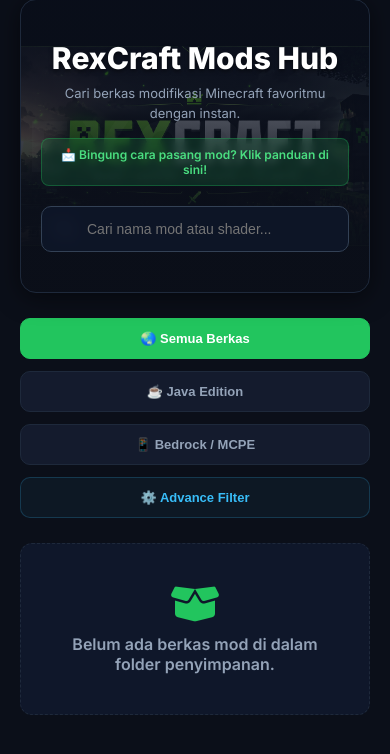
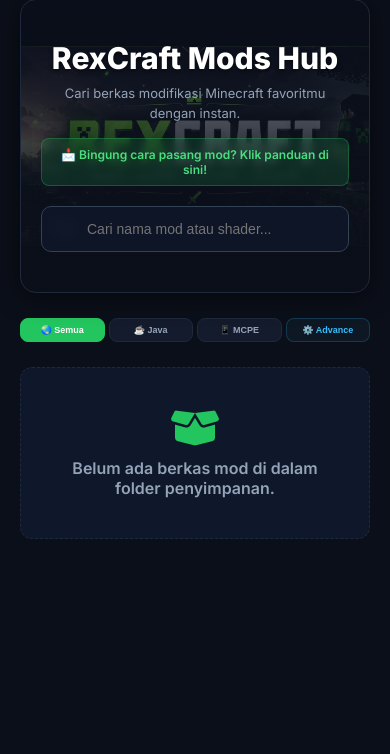
Before and after one commit to mlf167937-svg/mods-hub, a Flask app: page / in a window 390 px wide. Shown: the part 74-828 px from the top of the page. Run offline with Flask 3, Linux system fonts and the light colour scheme.

Commit message:
Update index.html

```diff
--- a/templates/index.html
+++ b/templates/index.html
@@ -133,27 +133,28 @@
         }
         .rex-search-field:focus { border-color: #22c55e; }
 
-        /* ==================== FILTERS GRID ==================== */
+        /* ==================== BUTTONS FILTER (UKURAN LEBIH KECIL) ==================== */
         .filter-buttons-grid {
             display: grid;
-            grid-template-columns: repeat(2, 1fr);
-            gap: 12px;
+            grid-template-columns: repeat(4, 1fr); /* Menjadi 4 kolom sejajar berjejer rapi */
+            gap: 8px; /* Jarak antar tombol agak dirapatkan */
             margin-bottom: 25px;
         }
         .filter-btn {
             background: #141b2d;
             border: 1px solid #1e293b;
             color: #94a3b8;
-            padding: 12px;
-            border-radius: 10px;
+            padding: 8px 4px; /* Padding vertikal & horizontal diperkecil */
+            border-radius: 8px;
             font-weight: 600;
-            font-size: 13px;
+            font-size: 11px; /* Ukuran teks diperkecil dari 13px ke 11px */
             cursor: pointer;
             display: flex;
             align-items: center;
             justify-content: center;
-            gap: 8px;
+            gap: 4px;
             transition: 0.2s;
+            white-space: nowrap; /* Teks tidak akan kepotong/turun kebawah */
         }
         .filter-btn:hover { background: #1e293b; color: #fff; }
         .filter-btn.active-filter {
@@ -173,7 +174,7 @@
             border-color: #38bdf8;
         }
 
-        /* ==================== MODS CARD LAYOUT (SIDE-BY-SIDE) ==================== */
+        /* ==================== MODS CARD LAYOUT ==================== */
         .mods-grid-container {
             display: flex;
             flex-direction: column;
@@ -222,7 +223,7 @@
         .mod-card-title { font-size: 22px; color: #fff; font-weight: 700; margin: 0 0 6px 0; line-height: 1.2; }
         .mod-card-desc { color: #94a3b8; font-size: 13px; margin: 0 0 18px 0; line-height: 1.5; }
 
-        /* MODRINTH STYLE TRIGGER BUTTON */
+        /* VIEW DOWNLOAD LINK BUTTON (DIUBAH KEMBALI JADI LINK KE HALAMAN WEB DETAIL) */
         .action-view-btn {
             background: #22c55e;
             color: #fff;
@@ -244,12 +245,12 @@
         }
         .action-view-btn:hover { background: #16a34a; }
 
-        /* ==================== MODRINTH DOWNLOAD MODAL SYSTEM ==================== */
+        /* ==================== INTERFACE ADVANCE FILTER MODAL ==================== */
         .rex-modal-overlay {
             position: fixed;
             top: 0; left: 0; width: 100%; height: 100%;
-            background: rgba(0, 0, 0, 0.85);
-            backdrop-filter: blur(8px);
+            background: rgba(0, 0, 0, 0.8);
+            backdrop-filter: blur(6px);
             display: none;
             align-items: center;
             justify-content: center;
@@ -258,86 +259,43 @@
             box-sizing: border-box;
         }
         .rex-modal-box {
-            background: #1c1e1f; /* Warna Gelap Modrinth */
-            border: 1px solid #2d3134;
+            background: #0f172a;
+            border: 1px solid #334155;
             border-radius: 16px;
             width: 100%;
-            max-width: 440px;
+            max-width: 420px;
             padding: 24px;
-            box-shadow: 0 20px 40px rgba(0,0,0,0.7);
-            animation: modrinthSlideUp 0.3s cubic-bezier(0.16, 1, 0.3, 1);
+            box-shadow: 0 10px 30px rgba(0,0,0,0.6);
+            animation: popSlide 0.25s ease-out;
             box-sizing: border-box;
         }
-        @keyframes modrinthSlideUp {
-            from { transform: translateY(30px); opacity: 0; }
-            to { transform: translateY(0); opacity: 1; }
+        @keyframes popSlide { from { transform: scale(0.95); opacity: 0; } to { transform: scale(1); opacity: 1; } }
+
+        .modal-header-flex { display: flex; justify-content: space-between; align-items: center; margin-bottom: 20px; }
+        .modal-title { font-size: 16px; font-weight: 700; color: #fff; display: flex; align-items: center; gap: 8px; }
+        .modal-close-x { background: none; border: none; color: #64748b; font-size: 20px; cursor: pointer; }
+        .modal-close-x:hover { color: #fff; }
+
+        .filter-select-group { margin-bottom: 16px; }
+        .filter-select-group label { display: block; font-size: 11px; font-weight: 600; color: #94a3b8; margin-bottom: 6px; text-transform: uppercase; }
+        .rex-dropdown { width: 100%; background: #0b0f19; border: 1px solid #334155; border-radius: 8px; padding: 12px; color: #fff; font-size: 14px; outline: none; cursor: pointer; }
+
+        .btn-apply-advance {
+            background: #22c55e; color: #fff; width: 100%; border: none; padding: 12px; border-radius: 8px; font-weight: 700; font-size: 14px; cursor: pointer; display: flex; align-items: center; justify-content: center; gap: 6px;
         }
+        .btn-apply-advance:hover { background: #16a34a; }
 
-        .modal-header-flex { display: flex; justify-content: space-between; align-items: center; margin-bottom: 22px; }
-        .modal-title { font-size: 18px; font-weight: 700; color: #fff; display: flex; align-items: center; gap: 10px; }
-        .modal-title i { color: #00af5c; }
-        .modal-close-x { background: #2d3134; border: none; color: #a1a1aa; width: 32px; height: 32px; border-radius: 50%; display: flex; align-items: center; justify-content: center; cursor: pointer; transition: 0.2s; }
-        .modal-close-x:hover { color: #fff; background: #3e4448; }
-
-        /* MODRINTH INPUT SELECT BLOCK */
-        .modrinth-select-block {
-            background: #242628;
-            border: 1px solid #2d3134;
-            border-radius: 10px;
-            padding: 12px 16px;
-            margin-bottom: 20px;
-            display: flex;
-            flex-direction: column;
-            gap: 6px;
-        }
-        .modrinth-select-block label {
-            font-size: 11px;
-            font-weight: 700;
-            color: #a1a1aa;
-            text-transform: uppercase;
-            letter-spacing: 0.5px;
-            display: flex;
-            align-items: center;
-            gap: 6px;
-        }
-        .modrinth-dropdown {
-            width: 100%;
-            background: transparent;
-            border: none;
-            color: #fff;
-            font-size: 15px;
-            font-weight: 600;
-            outline: none;
-            cursor: pointer;
-            padding-right: 10px;
-        }
-        .modrinth-dropdown option {
-            background: #1c1e1f;
-            color: #fff;
-        }
-
-        /* FINAL DOWNLOAD BUTTON */
-        .btn-modrinth-download {
-            background: #00af5c;
-            color: #fff;
-            width: 100%;
-            border: none;
-            padding: 14px;
-            border-radius: 10px;
-            font-weight: 700;
-            font-size: 15px;
-            cursor: pointer;
-            display: flex;
-            align-items: center;
-            justify-content: center;
-            gap: 8px;
-            box-shadow: 0 4px 12px rgba(0, 175, 92, 0.3);
-            transition: 0.2s;
-        }
-        .btn-modrinth-download:hover { background: #00c769; transform: translateY(-1px); }
-
+        /* RESPONSIVE LAYOUT MOBILE PHONE */
         @media (max-width: 600px) {
-            .filter-buttons-grid { grid-template-columns: 1fr; }
+            /* Tombol filter tetap dipaksa berjejer 4 baris kecil di HP agar tidak melorot */
+            .filter-buttons-grid {
+                grid-template-columns: repeat(4, 1fr);
+                gap: 4px;
+            }
+            .filter-btn {
+                font-size: 9px; /* Teks otomatis mengecil jadi 9px di HP biar muat */
+                padding: 6px 2px;
+            }
             .mod-card-item { padding: 16px; gap: 14px; }
         }
     </style>
@@ -369,10 +327,18 @@
     </div>
 
     <div class="filter-buttons-grid">
-        <button class="filter-btn active-filter" data-type="all" onclick="setCategoryFilter('all', this)">🌏 Semua Berkas</button>
-        <button class="filter-btn" data-type="java" onclick="setCategoryFilter('java', this)">☕ Java Edition</button>
-        <button class="filter-btn" data-type="mcpe" onclick="setCategoryFilter('mcpe', this)">📱 Bedrock / MCPE</button>
-        <button class="filter-btn btn-advance-filter" onclick="openAdvanceModal()">⚙️ Advance Filter</button>
+        <button class="filter-btn active-filter" data-type="all" onclick="setCategoryFilter('all', this)">
+            🌏 Semua
+        </button>
+        <button class="filter-btn" data-type="java" onclick="setCategoryFilter('java', this)">
+            ☕ Java
+        </button>
+        <button class="filter-btn" data-type="mcpe" onclick="setCategoryFilter('mcpe', this)">
+            📱 MCPE
+        </button>
+        <button class="filter-btn btn-advance-filter" onclick="openAdvanceModal()">
+            ⚙️ Advance
+        </button>
     </div>
 
     <div class="mods-grid-container" id="modsContainer">
@@ -403,14 +369,9 @@
                 <h2 class="mod-card-title">{% if mod.title %}{{ mod.title }}{% else %}{{ mod.name }}{% endif %}</h2>
                 <p class="mod-card-desc">{{ mod.desc }}</p>
 
-                <button class="action-view-btn"
-                        data-mod-title="{% if mod.title %}{{ mod.title }}{% else %}{{ mod.name }}{% endif %}"
-                        data-mod-category="{{ mod.category }}"
-                        data-mod-id="{{ mod.id }}"
-                        data-mod-files='{{ mod.files | tojson | safe }}'
-                        onclick="openModrinthDownload(this)">
+                <a href="/mod/{{ mod.category }}/{{ mod.id }}" class="action-view-btn">
                     📦 View Download
-                </button>
+                </a>
             </div>
 
         </div>
@@ -421,50 +382,26 @@
         </div>
         {% endfor %}
     </div>
-</div>
 
-<div class="rex-modal-overlay" id="modrinthDownloadModal">
-    <div class="rex-modal-box">
-        <div class="modal-header-flex">
-            <div class="modal-title">
-                <i class="fas fa-cloud-download-alt"></i> <span id="modalModTitleName">Download Mod</span>
-            </div>
-            <button class="modal-close-x" onclick="closeModrinthDownload()"><i class="fas fa-times"></i></button>
-        </div>
-
-        <div class="modrinth-select-block">
-            <label><i class="fas fa-gamepad"></i> Select game version / engine</label>
-            <select id="modrinthFileSelect" class="modrinth-dropdown">
-                </select>
-        </div>
-
-        <p style="font-size: 12px; color: #a1a1aa; margin: -5px 0 20px 0; line-height: 1.4;">
-            *Pilih file loader dan versi Minecraft yang sesuai dengan platform client kamu untuk menghindari error crash game.
-        </p>
-
-        <button class="btn-modrinth-download" onclick="submitModrinthDownload()">
-            <i class="fas fa-download"></i> Download Now
-        </button>
-    </div>
 </div>
 
 <div class="rex-modal-overlay" id="advanceFilterModal">
-    <div class="rex-modal-box" style="background:#0f172a; border-color:#334155;">
+    <div class="rex-modal-box">
         <div class="modal-header-flex">
             <div class="modal-title"><i class="fas fa-sliders-h" style="color: #38bdf8;"></i> Filter Pencarian Spesifik</div>
             <button class="modal-close-x" onclick="closeAdvanceModal()"><i class="fas fa-times"></i></button>
         </div>
-        <div class="filter-select-group" style="margin-bottom:16px;">
-            <label style="display:block; font-size:11px; color:#94a3b8; margin-bottom:6px; text-transform:uppercase;">Game Version</label>
-            <select id="modalVersionSelect" class="modrinth-dropdown" style="background:#0b0f19; border:1px solid #334155; padding:12px; border-radius:8px;">
+        <div class="filter-select-group">
+            <label>Select Game Version</label>
+            <select id="modalVersionSelect" class="rex-dropdown">
                 <option value="all">Semua Versi (All Versions)</option>
                 <option value="1.21">Minecraft 1.21 / 1.21.1</option>
                 <option value="1.20">Minecraft 1.20+</option>
             </select>
         </div>
-        <div class="filter-select-group" style="margin-bottom:20px;">
-            <label style="display:block; font-size:11px; color:#94a3b8; margin-bottom:6px; text-transform:uppercase;">Platform & Type</label>
-            <select id="modalPlatformSelect" class="modrinth-dropdown" style="background:#0b0f19; border:1px solid #334155; padding:12px; border-radius:8px;">
+        <div class="filter-select-group">
+            <label>Select Platform & Type</label>
+            <select id="modalPlatformSelect" class="rex-dropdown">
                 <option value="all">Semua Jenis (All)</option>
                 <option value="java-racikan">Java mods racikan</option>
                 <option value="java-mods">Java mods</option>
@@ -477,90 +414,24 @@
                 <option value="mcpe-map">Mcpe map</option>
             </select>
         </div>
-        <button class="btn-modrinth-download" style="background:#22c55e; box-shadow:none;" onclick="applyAdvanceFilterAction()">
-            <i class="fas fa-check-circle"></i> Terapkan Filter
+        <button class="btn-apply-advance" onclick="applyAdvanceFilterAction()">
+            <i class="fas fa-check-circle"></i> Terapkan Filter Spesifik
         </button>
     </div>
 </div>
 
 <script>
 let currentCategory = 'all';
-let currentActiveModCategory = '';
-let currentActiveModId = '';
 
-// --- FUNGSI UTAMA POP-UP DOWNLOAD KUSTOM MODRINTH (FIXED) ---
-function openModrinthDownload(buttonElement) {
-    // Membaca data attribute HTML secara aman tanpa merusak tag string
-    const modTitle = buttonElement.getAttribute('data-mod-title');
-    currentActiveModCategory = buttonElement.getAttribute('data-mod-category');
-    currentActiveModId = buttonElement.getAttribute('data-mod-id');
-    const rawFiles = buttonElement.getAttribute('data-mod-files');
-
-    document.getElementById('modalModTitleName').innerText = "Download " + modTitle;
-
-    const dropdownSelect = document.getElementById('modrinthFileSelect');
-    dropdownSelect.innerHTML = ""; // Reset data opsi list di dalam pop-up
-
-    try {
-        const filesArray = JSON.parse(rawFiles);
-
-        if (filesArray && filesArray.length > 0) {
-            filesArray.forEach(file => {
-                const option = document.createElement('option');
-                option.value = file.filename;
-
-                let labelText = "";
-                const nameLower = file.filename.toLowerCase();
-
-                if (nameLower.includes('fabric')) {
-                    labelText = "✨ Fabric Engine - Versi " + file.version;
-                } else if (nameLower.includes('forge')) {
-                    labelText = "🛠️ Forge Engine - Versi " + file.version;
-                } else {
-                    labelText = "📦 Pack File - Versi " + file.version;
-                }
-
-                option.innerText = labelText;
-                dropdownSelect.appendChild(option);
-            });
-        } else {
-            const option = document.createElement('option');
-            option.innerText = "Tidak ada berkas tersedia";
-            dropdownSelect.appendChild(option);
-        }
-    } catch (error) {
-        console.error("Gagal parsing JSON file mod:", error);
-        const option = document.createElement('option');
-        option.innerText = "Gagal memuat daftar berkas";
-        dropdownSelect.appendChild(option);
-    }
-
-    // Munculkan Pop-up ke layar
-    document.getElementById('modrinthDownloadModal').style.display = 'flex';
-}
-
-function closeModrinthDownload() {
-    document.getElementById('modrinthDownloadModal').style.display = 'none';
-}
-
-function submitModrinthDownload() {
-    const selectedFile = document.getElementById('modrinthFileSelect').value;
-    if (selectedFile && selectedFile !== "Tidak ada berkas tersedia" && selectedFile !== "Gagal memuat daftar berkas") {
-        window.location.href = "/download/" + currentActiveModCategory + "/" + currentActiveModId + "/" + selectedFile;
-        closeModrinthDownload();
-    } else {
-        alert("Maaf, file download tidak valid!");
-    }
-}
-
-// --- FUNGSI UTILITY SEARCH & FILTERS ---
 function openAdvanceModal() { document.getElementById('advanceFilterModal').style.display = 'flex'; }
 function closeAdvanceModal() { document.getElementById('advanceFilterModal').style.display = 'none'; }
 
 function setCategoryFilter(category, element) {
     const buttons = document.querySelectorAll('.filter-btn');
     buttons.forEach(btn => btn.classList.remove('active-filter'));
-    if (element) { element.classList.add('active-filter'); }
+    if (element && !element.classList.contains('btn-advance-filter')) {
+        element.classList.add('active-filter');
+    }
     currentCategory = category;
     filterModsMaster();
 }
@@ -603,12 +474,9 @@ function filterModsMaster() {
     });
 }
 
-// Klik luar kotak otomatis nutup pop-up
 window.onclick = function(event) {
-    const modal1 = document.getElementById('modrinthDownloadModal');
-    const modal2 = document.getElementById('advanceFilterModal');
-    if (event.target == modal1) { closeModrinthDownload(); }
-    if (event.target == modal2) { closeAdvanceModal(); }
+    const modal = document.getElementById('advanceFilterModal');
+    if (event.target == modal) { closeAdvanceModal(); }
 }
 </script>
 </body>
```
